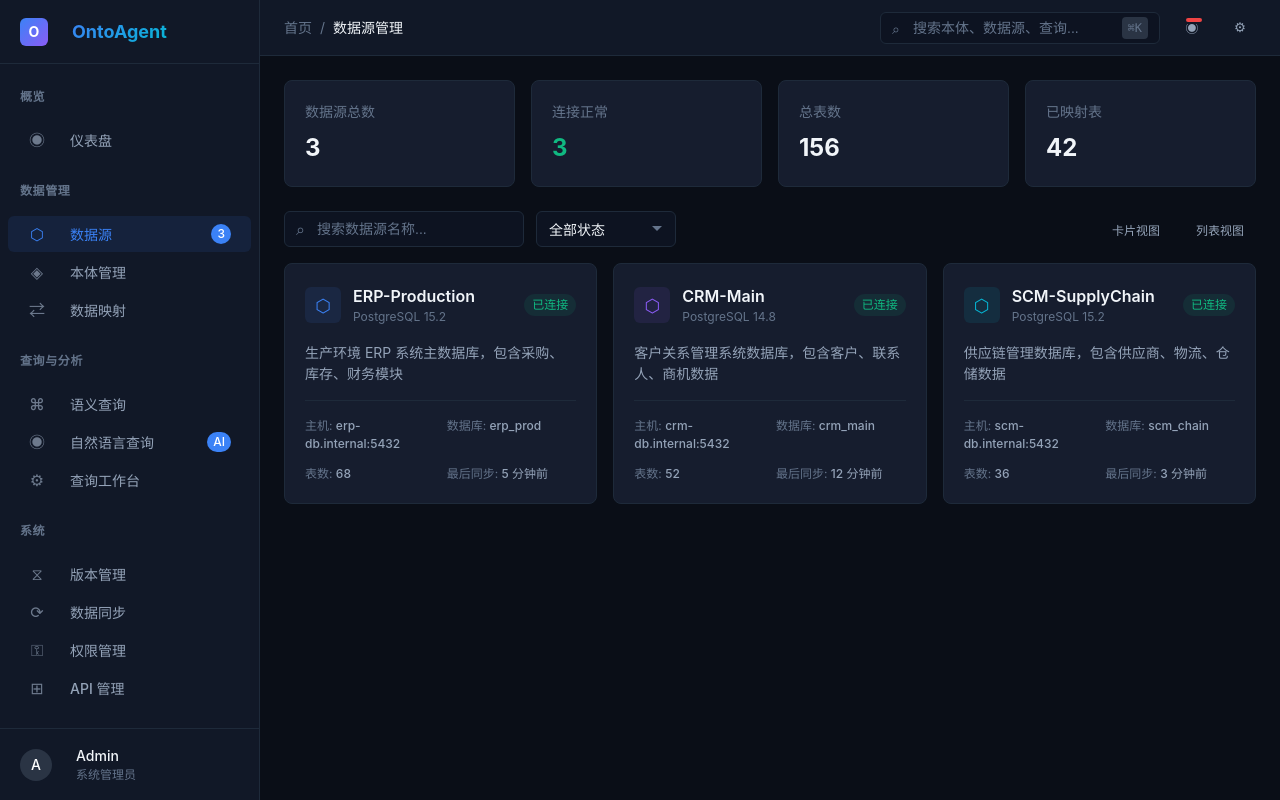
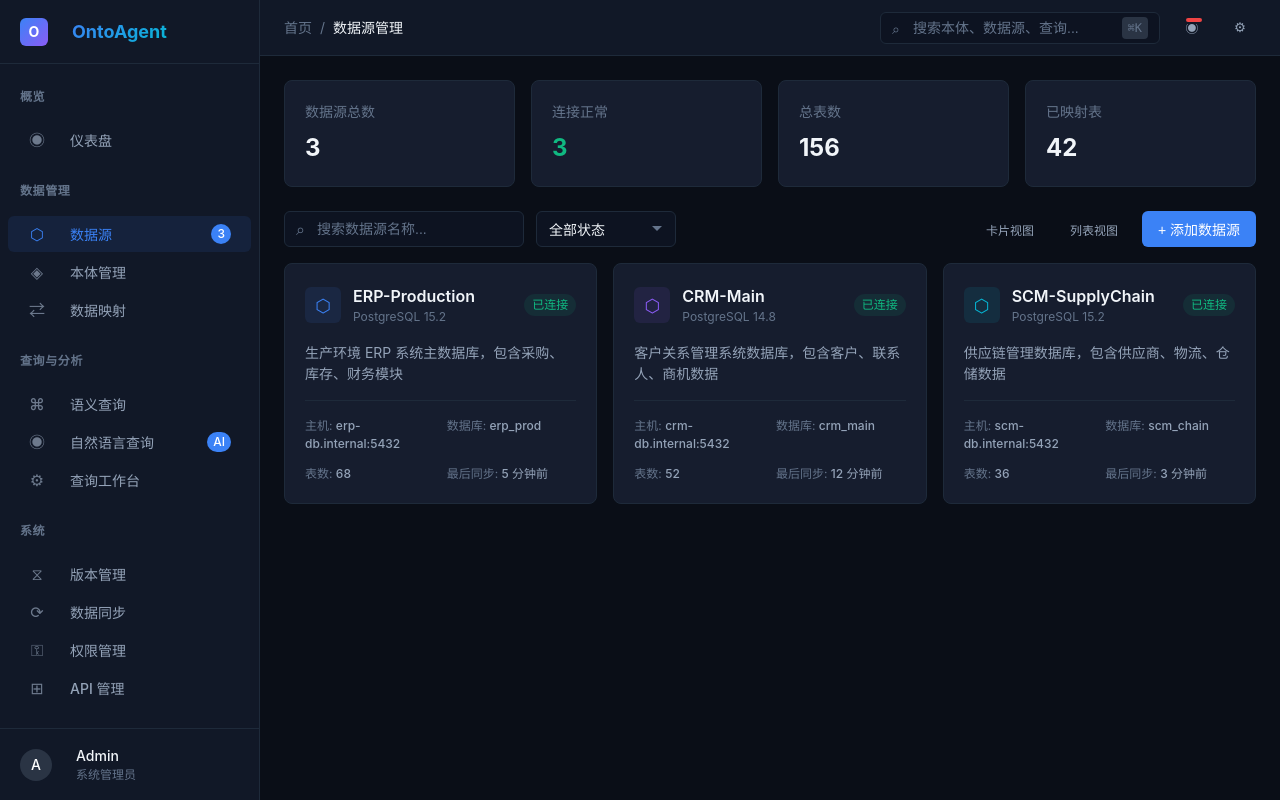
Before and after one commit to zhangsibo1129/onto-agent, a React (Vite) app in the folder onto-agent-web/: page /data-sources in a window 1280 px wide. Built offline with nearby package versions, Linux system fonts and the light colour scheme.

Commit message:
Fix: Add missing '添加数据源' button to toolbar
The button to open the add datasource modal was accidentally removed during refactoring. Added it back to the toolbar-right section.

```diff
--- a/onto-agent-web/src/pages/DataSources.tsx
+++ b/onto-agent-web/src/pages/DataSources.tsx
@@ -236,6 +236,7 @@ export default function DataSources() {
         <div className="toolbar-right">
           <button className="btn btn-ghost btn-sm">卡片视图</button>
           <button className="btn btn-ghost btn-sm">列表视图</button>
+          <button className="btn btn-primary" onClick={() => setShowModal(true)}>+ 添加数据源</button>
         </div>
       </div>
 
```
